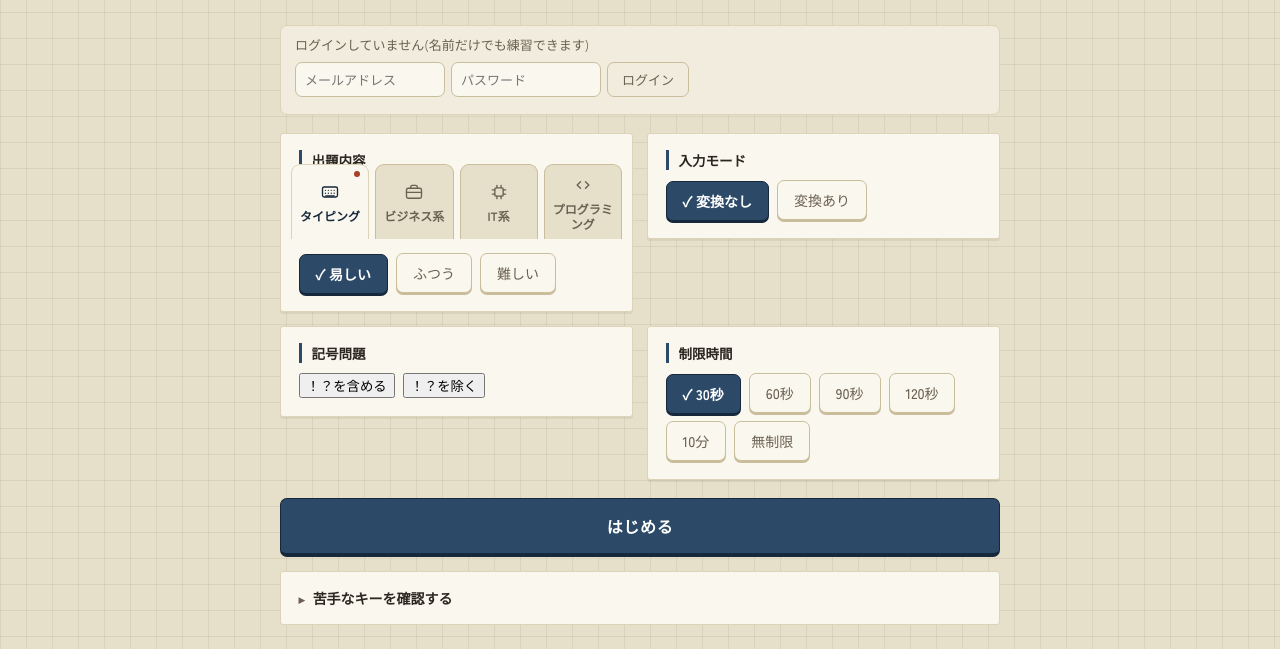
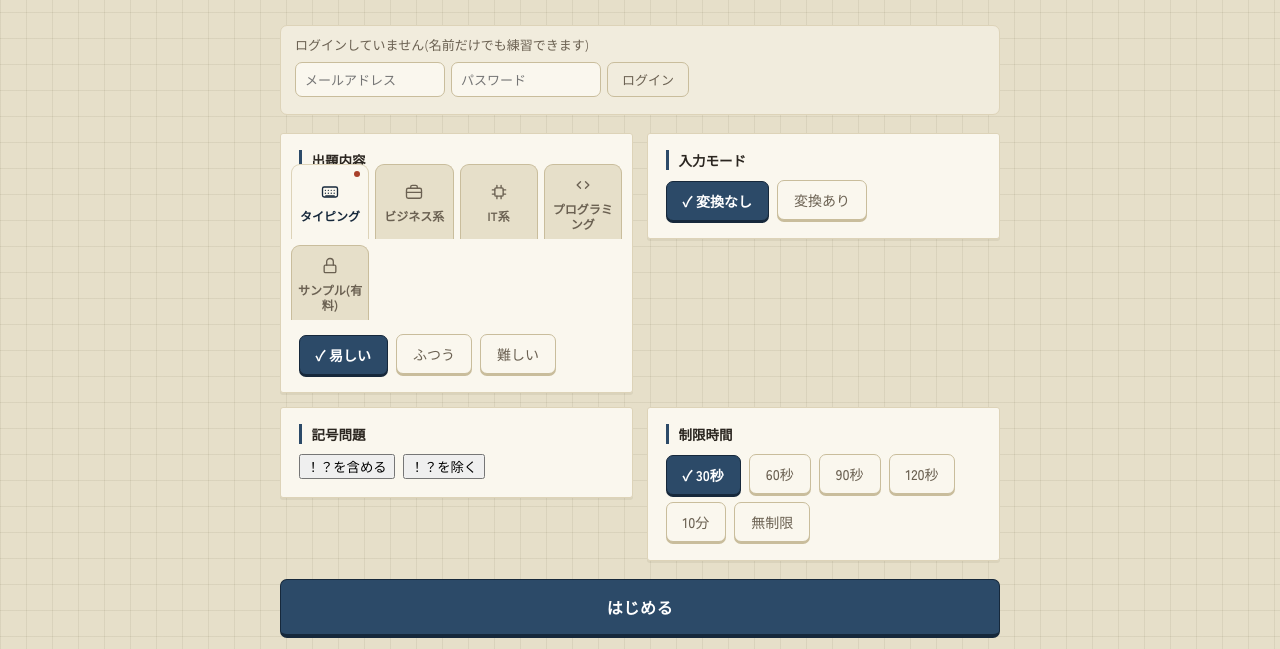
Before and after one commit to shake-819/typing, a plain HTML site: page index.html in a window 1280 px wide. Shown: the part 118-767 px from the top of the page. Drawn offline with nearby package versions, Linux system fonts and the light colour scheme; no server answers.

Commit message:
Update index.html

```diff
--- a/index.html
+++ b/index.html
@@ -64,6 +64,17 @@
               <path d="M15 8l4 4-4 4"/>
             </svg>
             <span>プログラミング</span>
+          </button>
+          <!-- 動作確認用のサンプル。実際のセンテンスができたら、
+               data-category を新しいカテゴリ名にして本物のsentencesファイルに差し替え、
+               data-locked-pack を sentence_packs.key と合わせてください。
+               不要ならこのボタンごと削除してOKです。 -->
+          <button class="category-btn is-locked" data-category="sample" data-locked-pack="sample">
+            <svg class="category-icon" viewBox="0 0 24 24" fill="none" stroke="currentColor" stroke-width="1.6" stroke-linecap="round" stroke-linejoin="round">
+              <rect x="5" y="11" width="14" height="9" rx="1.5"/>
+              <path d="M8 11V7a4 4 0 0 1 8 0v4"/>
+            </svg>
+            <span>サンプル(有料)</span>
           </button>
         </div>
 
@@ -247,6 +258,7 @@
   <script src="https://cdn.jsdelivr.net/npm/@supabase/supabase-js@2"></script>
   <script src="ranking.js"></script>
   <script src="auth.js"></script>
+  <script src="unlocks.js"></script>
   <script src="app.js"></script>
 </body>
 </html>
```
